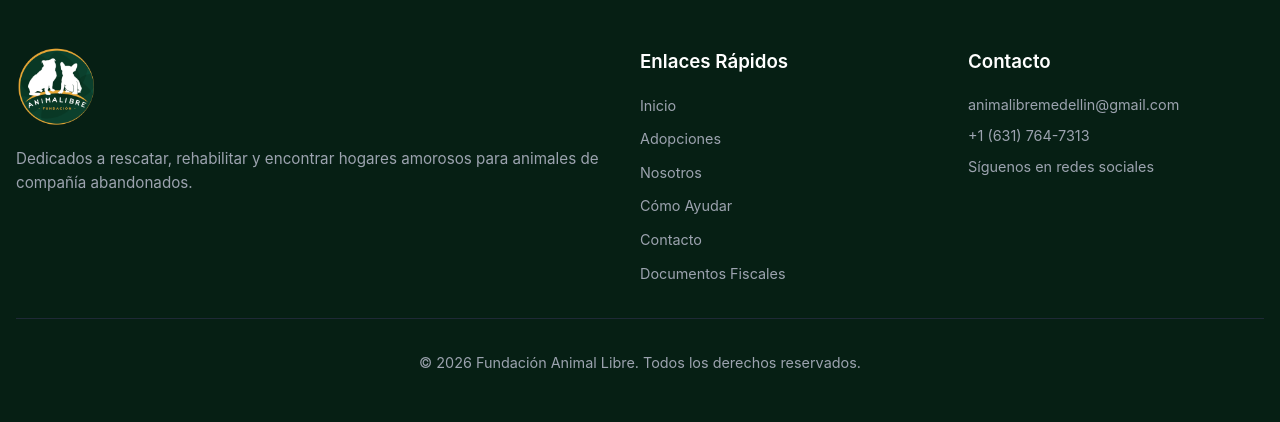
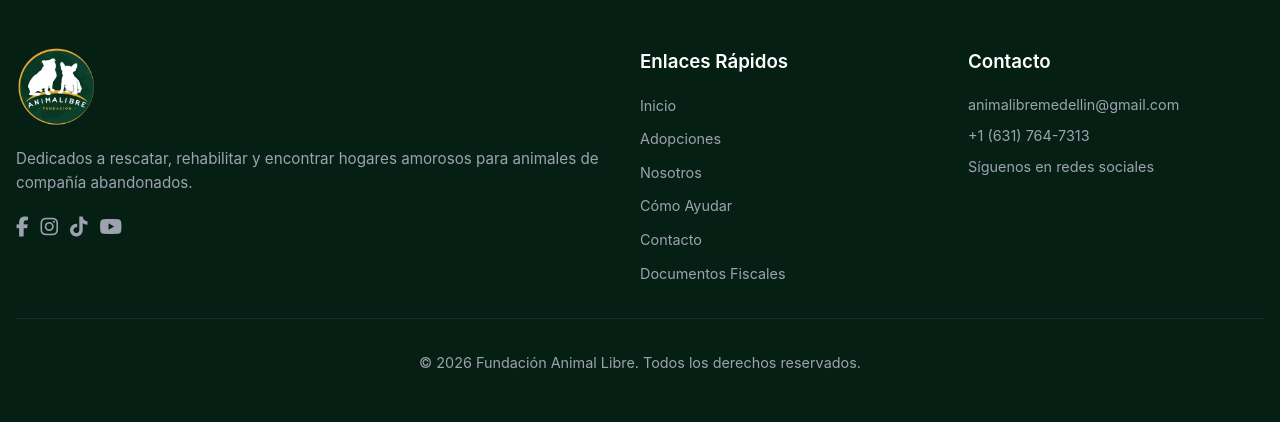
Before and after one commit to cmurilloa/animal-adoption-website, a Flask app: page /contacto in a window 1280 px wide. Shown: the part 2887-3309 px from the top of the page. Run offline with Flask 3, Linux system fonts and the light colour scheme; some libraries are stand-ins or nearby versions.

Commit message:
Add social media icons to footer
Move Font Awesome Brands to base.html so all pages load it.
Add footer-social links below the foundation description.

Co-Authored-By: Claude Sonnet 4.6 <noreply@anthropic.com>

```diff
--- a/static/css/styles.css
+++ b/static/css/styles.css
@@ -223,6 +223,9 @@ main { flex: 1; }
 
 .footer-contact { list-style: none; display: flex; flex-direction: column; gap: 0.5rem; }
 .footer-contact li { color: var(--gray-400); font-size: 0.9rem; }
+.footer-social { display: flex; gap: 0.75rem; margin-top: 1rem; }
+.footer-social a { color: var(--gray-400); font-size: 1.25rem; transition: color 0.2s; }
+.footer-social a:hover { color: white; }
 
 .footer-bottom {
   border-top: 1px solid var(--gray-800);
--- a/templates/base.html
+++ b/templates/base.html
@@ -7,6 +7,8 @@
   <link rel="icon" type="image/png" href="/static/images/logo.png" />
   <link rel="stylesheet" href="/static/css/styles.css" />
   <script src="https://unpkg.com/lucide@latest/dist/umd/lucide.min.js"></script>
+  <link rel="stylesheet" href="https://cdnjs.cloudflare.com/ajax/libs/font-awesome/6.5.1/css/brands.min.css" crossorigin="anonymous" />
+  <link rel="stylesheet" href="https://cdnjs.cloudflare.com/ajax/libs/font-awesome/6.5.1/css/fontawesome.min.css" crossorigin="anonymous" />
   {% block head %}{% endblock %}
 </head>
 <body>
@@ -57,6 +59,12 @@
             <img src="/static/images/logo.png" alt="Logo Animal Libre" class="footer-logo-img" />
           </div>
           <p class="footer-desc">Dedicados a rescatar, rehabilitar y encontrar hogares amorosos para animales de compañía abandonados.</p>
+          <div class="footer-social">
+            <a href="https://www.facebook.com/fundacionanimalibre/" target="_blank" aria-label="Facebook"><i class="fa-brands fa-facebook-f"></i></a>
+            <a href="https://www.instagram.com/animalibrecom/" target="_blank" aria-label="Instagram"><i class="fa-brands fa-instagram"></i></a>
+            <a href="https://www.tiktok.com/@animalibrefundacion" target="_blank" aria-label="TikTok"><i class="fa-brands fa-tiktok"></i></a>
+            <a href="https://www.youtube.com/channel/UC86TN6ChR78BXTq0pOPSQ6Q" target="_blank" aria-label="YouTube"><i class="fa-brands fa-youtube"></i></a>
+          </div>
         </div>
         <div>
           <h3 class="footer-heading">Enlaces Rápidos</h3>
--- a/templates/contacto.html
+++ b/templates/contacto.html
@@ -2,10 +2,6 @@
 
 {% block title %}Contacto - Animal Libre{% endblock %}
 
-{% block head %}
-<link rel="stylesheet" href="https://cdnjs.cloudflare.com/ajax/libs/font-awesome/6.5.1/css/brands.min.css" crossorigin="anonymous" />
-<link rel="stylesheet" href="https://cdnjs.cloudflare.com/ajax/libs/font-awesome/6.5.1/css/fontawesome.min.css" crossorigin="anonymous" />
-{% endblock %}
 
 {% block content %}
 
```
